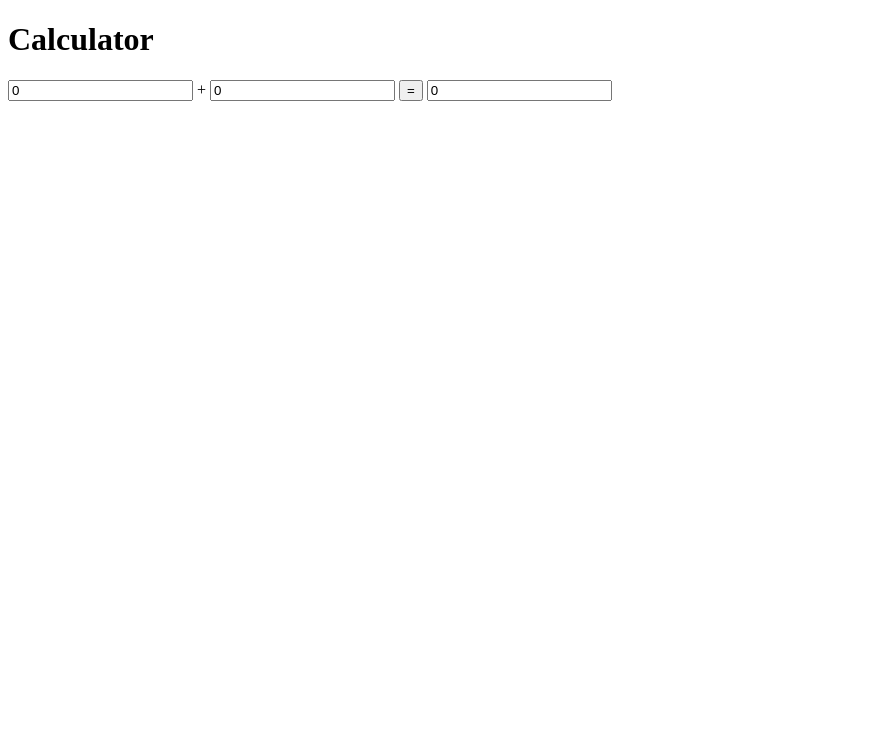
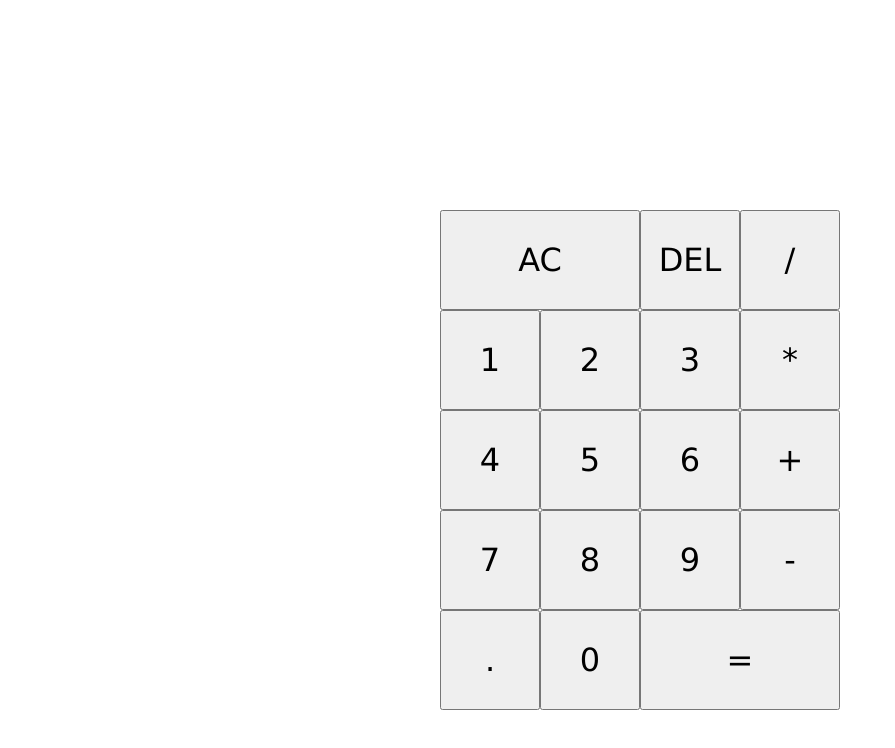
Before and after one commit to GagoilKim/JavaScriptPractice, a plain HTML site: page index.html in a window 1280 px wide. Shown: the whole page, without its empty margins (0-895 px from the left). Drawn offline with Linux system fonts and the light colour scheme.

Commit message:
index done

```diff
--- a/Calculator.js
+++ b/Calculator.js
@@ -1,12 +1,8 @@
 'use strict'
-window.addEventListener("load", function(){
-    let txt = this.document.getElementById("input1");
-    let txt2 = this.document.getElementById("input2");
-    let txt3 = this.document.getElementById("input3");
-    let button = this.document.getElementById("button1");
-
-    button.onclick = function(){
-        console.log('add')
-    };
-
-});
+const numberButtons = document.querySelectorAll('[data-number]')
+const operationButtons = document.querySelectorAll('[data-operation')
+const deleteButtons = document.querySelectorAll('[data-delete')
+const allClearButtons = document.querySelectorAll('[data-all-clear')
+const equalsButtons = document.querySelectorAll('[data-equals')
+const previousButtons = document.querySelectorAll('[data-previous')
+const currentButtons = document.querySelectorAll('[data-current')
--- a/index.html
+++ b/index.html
@@ -1,20 +1,37 @@
 <!DOCTYPE html>
-<html lang = "en">
+<html lang="en">
 <head>
     <meta charset="UTF-8">
-    <meta name ="viewport" content="width=device-width", initial-scale=1.0">
+    <meta name="viewport" content="width=device-width, initial-scale=1.0">
     <title>Calculator</title>
-    <script src = "main.js"></script>
+    <link href="style.css" rel="stylesheet">
+    <script src="Calculator.js" defer></script>
 </head>
 <body>
-    <p>
-        <h1>Calculator</h1>
-    </p>
-    <div>
-        <input id = "input1" type = "text" value="0"/>
-        +
-        <input id = "input2" type="text" value="0"/>
-        <input id = "button1" type="button" value="="/>
-        <input id = "input3" type="text" value="0" readonly/>
+    <div class="calculator-grid">
+        <div class="output">
+            <div data-previous class="previous"> </div>
+            <div data-current class="current"> </div>
+        </div>
+        <button data-all-clear class="span-2">AC</button>
+        <button data-delete>DEL</button>
+        <button data-operation>/</button>
+        <button data-number>1</button>
+        <button data-number>2</button>
+        <button data-number>3</button>
+        <button data-operation>*</button>
+        <button data-number>4</button>
+        <button data-number>5</button>
+        <button data-number>6</button>
+        <button data-operation>+</button>
+        <button data-number>7</button>
+        <button data-number>8</button>
+        <button data-number>9</button>
+        <button data-operation>-</button>
+        <button data-number>.</button>
+        <button data-number>0</button>
+        <button data-equals class="span-2">=</button>
+
+    </div>
 </body>
 </html>
--- /dev/null
+++ b/style.css
@@ -0,0 +1,47 @@
+*, *::before, *::after{
+    box-sizing: border-box;
+    font-family: Verdana, Geneva, Tahoma, sans-serif;
+    font-weight: normal;
+}
+body{
+    padding: 0;
+    margin: 0;
+}
+
+.calculator-grid{
+    display: grid;
+    justify-content: center;
+    align-content: center;
+    min-height: 100vh;
+    grid-template-columns: repeat(4, 100px);
+    grid-template-rows: minmax(120px, auto) repeat(5, 100px);
+
+}
+.calculator-grid > button{
+    cursor: pointer;
+    font-size: 2rem;
+    outline: none;
+
+}
+
+.span-2{
+    grid-column: span 2;
+}
+
+.output{
+    grid-column: 1/ -1;
+    display: flex;
+    padding: 10px;
+    align-items: flex-end;
+    flex-direction: column;
+
+}
+
+.output .previous{
+    font-size: 1.5rem;
+    color: black;
+}
+
+.output .current{
+    font-size: 2.5rem;
+}
```
